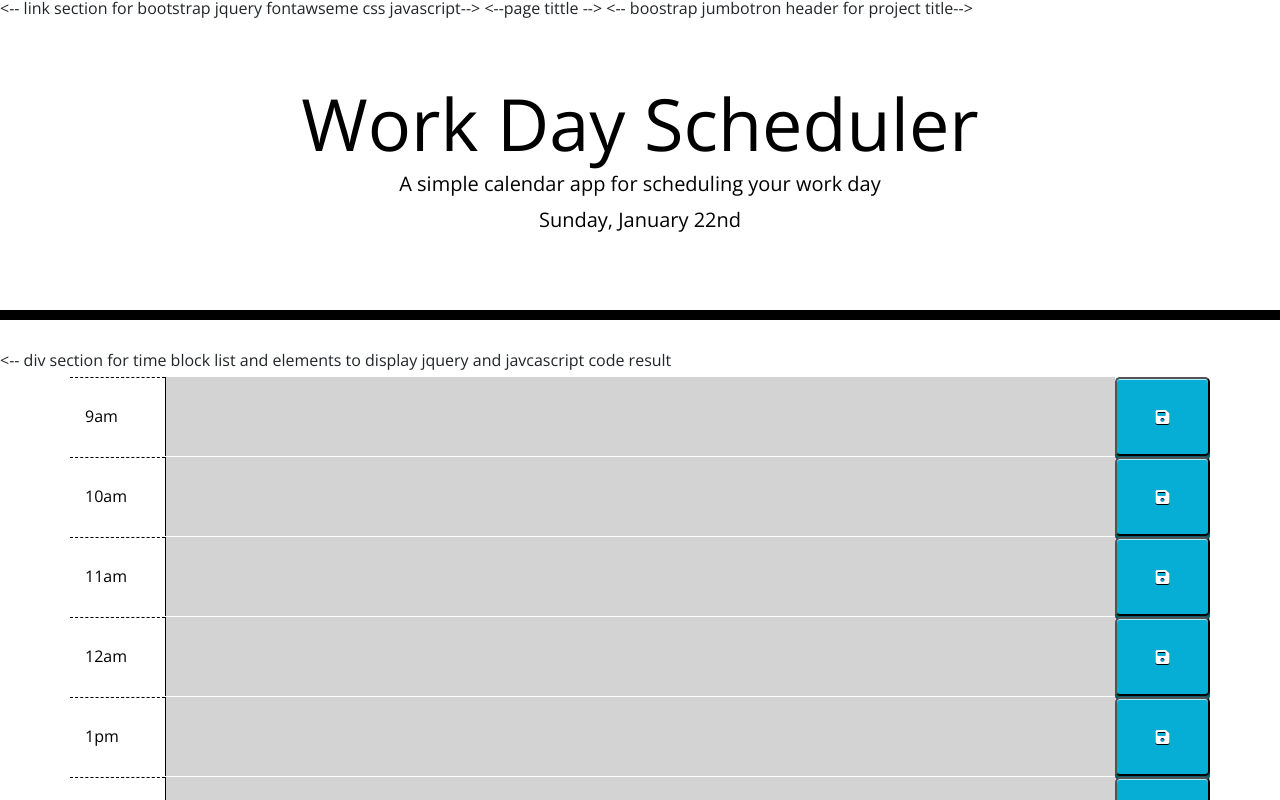
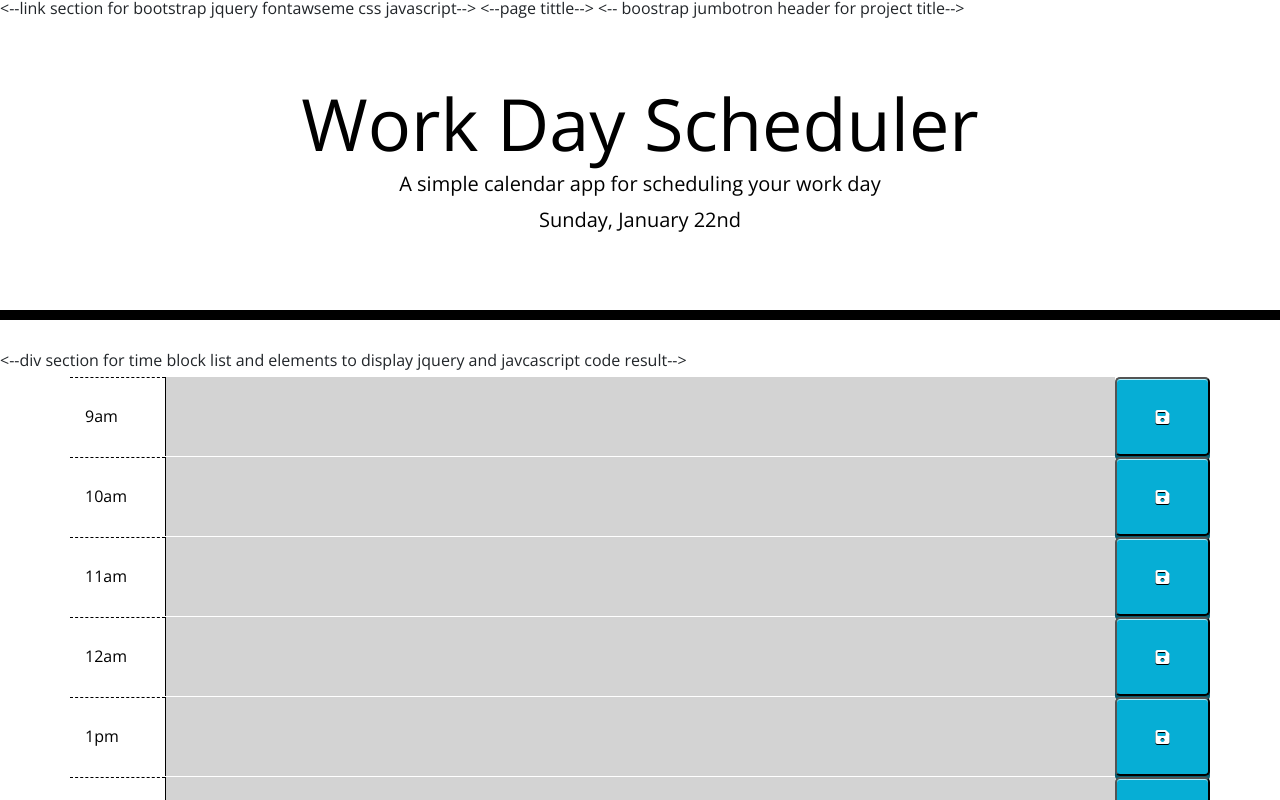
Before and after one commit to DaniJFerr/Work_Day-_Scheduler, a plain HTML site: page index.html in a window 1280 px wide. Shown: the top 800 px of the page. Drawn offline with nearby package versions, Linux system fonts and the light colour scheme.

Commit message:
Update index.html

```diff
--- a/index.html
+++ b/index.html
@@ -5,7 +5,7 @@
     <meta name="viewport" content="width=device-width, initial-scale=1.0" />
     <meta http-equiv="X-UA-Compatible" content="ie=edge" />
 
-  <-- link section for bootstrap jquery fontawseme css javascript-->
+  <--link section for bootstrap jquery fontawseme css javascript-->
     <script src="https://code.jquery.com/jquery-3.6.3.js"></script>
     <script src="https://cdnjs.cloudflare.com/ajax/libs/jquery/3.2.1/jquery.min.js"></script>
     <script src="https://cdnjs.cloudflare.com/ajax/libs/moment.js/2.24.0/moment.min.js"></script>
@@ -28,7 +28,7 @@
     <script src="https://kit.fontawesome.com/ff38e5c58a.js" crossorigin="anonymous"></script>
     <link rel="stylesheet" href="./assets/css/style.css" />
     <script src="./assets/script/script.js"></script>
- <--page tittle -->
+ <--page tittle-->
     <title>Work Day Scheduler</title>
   </head>
 
@@ -42,7 +42,7 @@
       <p id="currentDay" class="lead"></p>
     </header>
 
-    <-- div section for time block list and elements to display jquery and javcascript code result
+    <--div section for time block list and elements to display jquery and javcascript code result-->
     <div class="container">
 
         <h1 id="currentDay"></h1>
```
